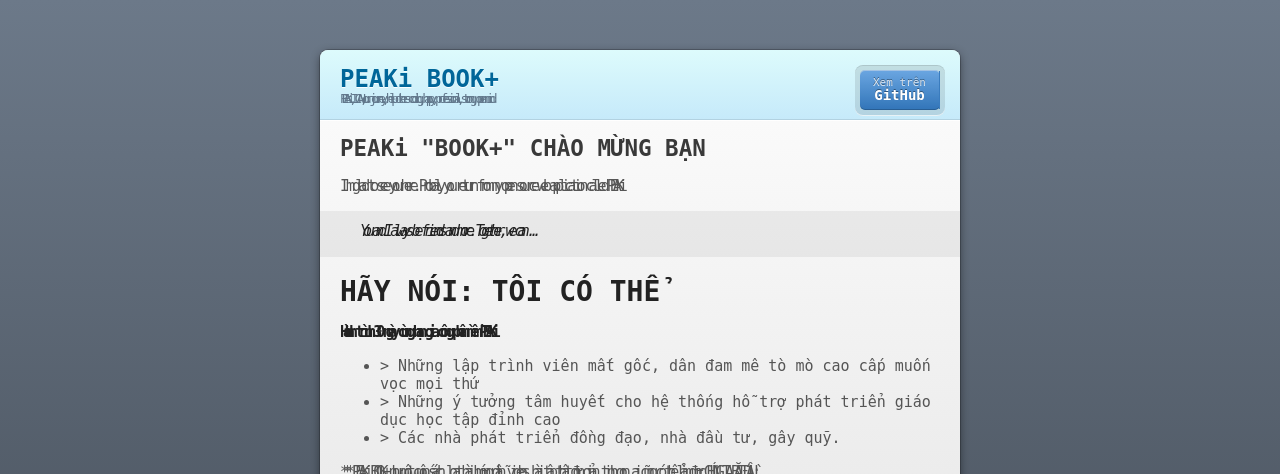
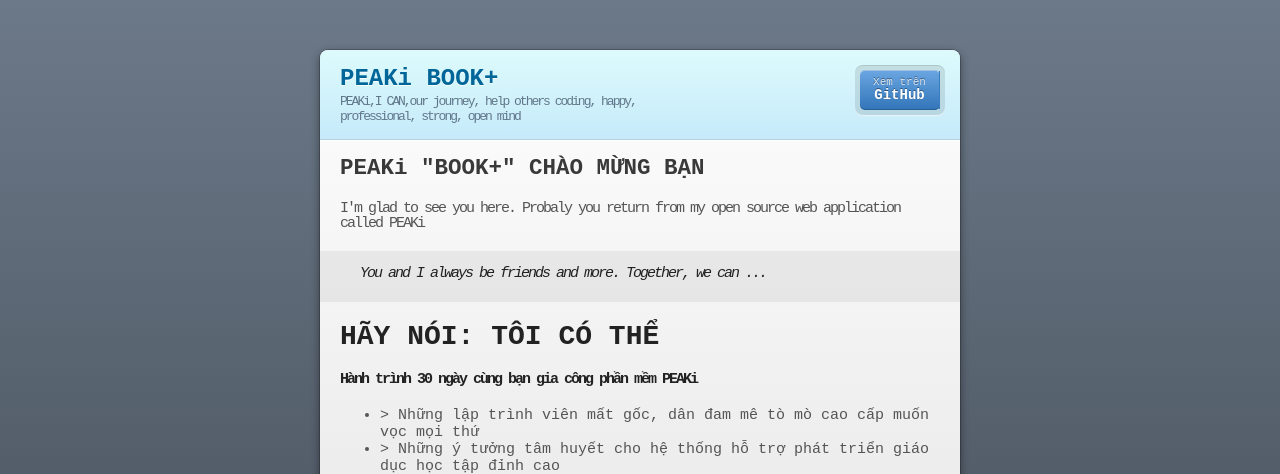
Before and after one commit to gitter-badger/PEAKI, a PHP site: page / in a window 1280 px wide. Shown: the top 474 px of the page. Run offline with PHP 8.4, Linux system fonts and the light colour scheme.

Commit message:
Update styles.css

```diff
--- a/stylesheets/styles.css
+++ b/stylesheets/styles.css
@@ -12,7 +12,7 @@ html {
 body {
   padding: 50px 0;
   margin: 0;
-font-family: monospace;
+font-family: Courier New;
 
   color: #555;
   font-weight: 300;
@@ -45,8 +45,8 @@ a {
 p {
   margin: 0 0 20px;
   padding: 0;
-  line-height: 10px;
-      letter-spacing: -6px;
+  line-height: 15px;
+      letter-spacing: -2px;
 }
 
 strong {
```
